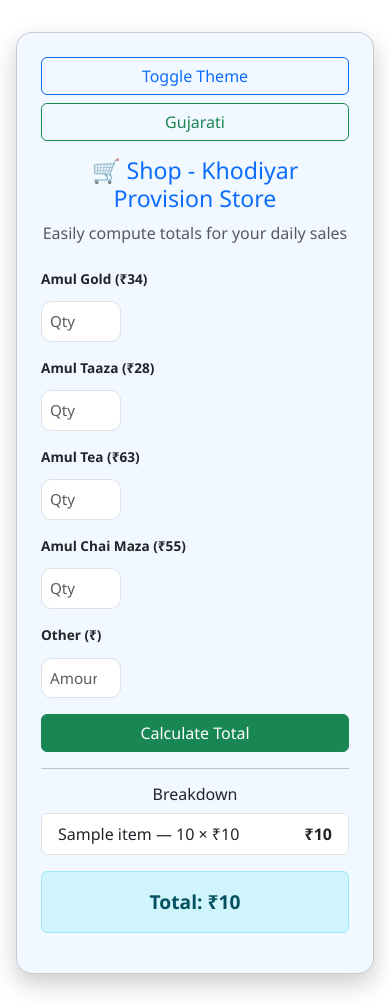
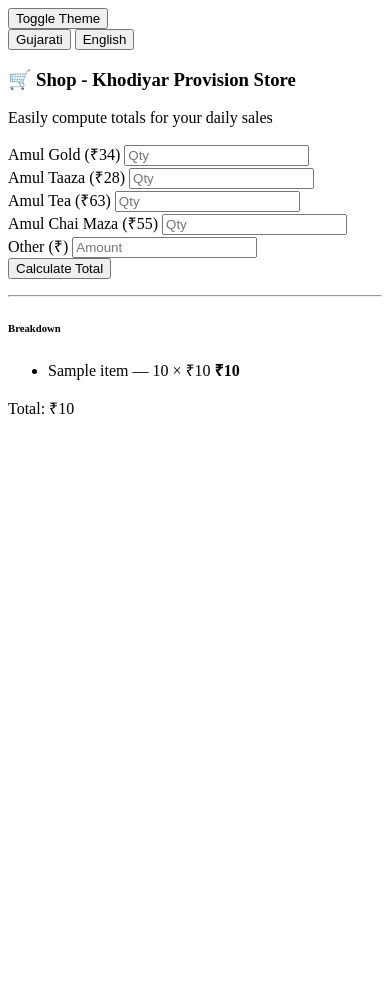
Before and after one commit to param-8383/shop-calculator, a Flask app: template templates/calculator.html in a window 390 px wide. After the commit the page ends 414 px from the top, so only its background shows below. Run offline with Flask 3, Linux system fonts and the light colour scheme; the template is opened without the code that fills it: most values are stand-ins (such as "Sample title", 1, 10 or a date in 2020).

Commit message:
calculator.html

```diff
--- a/templates/calculator.html
+++ b/templates/calculator.html
@@ -1,119 +1,14 @@
-<!DOCTYPE html>
-<html lang="en">
-<head>
-  <meta charset="UTF-8" />
-  <meta name="viewport" content="width=device-width, initial-scale=1" />
-  <title>Khodiyar Provision Store</title>
-  <link href="https://cdn.jsdelivr.net/npm/bootstrap@5.3.2/dist/css/bootstrap.min.css" rel="stylesheet" />
-  <style>
-    @import url('https://fonts.googleapis.com/css2?family=Noto+Sans+Gujarati&display=swap');
+<!-- Keep your head section unchanged -->
 
-    body, html {
-      height: 100%;
-      margin: 0;
-      font-family: 'Segoe UI', sans-serif;
-      transition: background-color 0.3s, color 0.3s;
-    }
-
-    .dark-mode {
-      background-color: #121212;
-      color: white;
-    }
-
-    .dark-mode .card {
-      background-color: rgba(33, 33, 33, 0.95);
-      color: white;
-    }
-
-    .overlay {
-      min-height: 100vh;
-      padding: 2rem 1rem;
-      display: flex;
-      align-items: center;
-      justify-content: center;
-    }
-
-    .card {
-      background-color: rgba(240, 248, 255, 0.9);
-      border-radius: 16px;
-      padding: 1.5rem;
-      box-shadow: 0 10px 25px rgba(0, 0, 0, 0.2);
-      backdrop-filter: blur(4px);
-    }
-
-    .form-section {
-      display: flex;
-      flex-wrap: wrap;
-      gap: 1rem;
-      justify-content: space-between;
-    }
-
-    .form-group {
-      flex: 1 1 calc(33.333% - 1rem);
-      min-width: 160px;
-      display: flex;
-      align-items: center;
-      gap: 0.5rem;
-    }
-
-    .form-label {
-      font-weight: 600;
-      font-size: 0.85rem;
-      margin-bottom: 0;
-    }
-
-    .form-control {
-      font-size: 0.95rem;
-      border-radius: 10px;
-      padding: 0.5rem;
-      max-width: 5rem;
-    }
-
-    .total-box {
-      font-size: 1.2rem;
-      font-weight: bold;
-    }
-
-    .toggle-switches {
-      display: flex;
-      justify-content: space-between;
-      margin-bottom: 1rem;
-    }
-
-    @media (max-width: 768px) {
-      .form-group {
-        flex: 1 1 48%;
-      }
-    }
-
-    @media (max-width: 576px) {
-      .form-group {
-        flex: 1 1 100%;
-        flex-direction: column;
-        align-items: flex-start;
-      }
-
-      .form-label {
-        margin-bottom: 0.25rem;
-      }
-
-      .toggle-switches {
-        flex-direction: column;
-        gap: 0.5rem;
-      }
-    }
-
-    .gujarati-font {
-      font-family: 'Noto Sans Gujarati', sans-serif;
-    }
-  </style>
-</head>
-<body class="" id="body">
+<body id="body">
   <div class="overlay">
     <div class="card w-100" style="max-width: 900px;">
       <div class="toggle-switches">
         <button class="btn btn-outline-primary" onclick="toggleTheme()">Toggle Theme</button>
-        <button class="btn btn-outline-success" onclick="translateToGujarati()">Gujarati</button>
+        <div>
+          <button class="btn btn-outline-success me-2" onclick="translateAllToGujarati()">Gujarati</button>
+          <button class="btn btn-outline-secondary" onclick="translateAllToEnglish()">English</button>
+        </div>
       </div>
 
       <div id="main-content">
@@ -160,11 +55,11 @@
               {% if data.total > 0 %}
                 <li class="list-group-item d-flex justify-content-between align-items-center">
                   {% if data.qty is defined and data.price is defined %}
-                    <span>{{ item }} — {{ data.qty }} × ₹{{ data.price }}</span>
+                    <span class="item-line">{{ item }} — {{ data.qty }} × ₹{{ data.price }}</span>
                   {% else %}
-                    <span>{{ item }}</span>
+                    <span class="item-line">{{ item }}</span>
                   {% endif %}
-                  <strong>₹{{ data.total }}</strong>
+                  <strong class="item-total">₹{{ data.total }}</strong>
                 </li>
               {% endif %}
             {% endfor %}
@@ -174,7 +69,6 @@
           </div>
         {% endif %}
       </div>
-
     </div>
   </div>
 
@@ -183,32 +77,113 @@
       document.body.classList.toggle('dark-mode');
     }
 
-    function translateToGujarati() {
-      const labels = document.querySelectorAll('.form-label');
-      const gujaratiMap = {
-        'Amul Gold (₹34)': 'અમૂલ ગોલ્ડ (₹૩૪)',
-        'Amul Taaza (₹28)': 'અમૂલ તાઝા (₹૨૮)',
-        'Amul Tea (₹63)': 'અમૂલ ટી (₹૬૩)',
-        'Amul Chai Maza (₹55)': 'ચા મજા (₹૫૫)',
-        'Other (₹)': 'અન્ય (₹)',
-        'Qty': 'જથ્થો',
-        'Amount': 'રકમ',
-        'Calculate Total': 'કુલ ગણો',
-        'Breakdown': 'વિગતવાર',
-        'Total:': 'કુલ રકમ:'
-      };
-      labels.forEach(label => {
-        if (gujaratiMap[label.textContent]) {
-          label.textContent = gujaratiMap[label.textContent];
+    const translations = {
+      'Amul Gold': 'અમૂલ ગોલ્ડ',
+      'Amul Taaza': 'અમૂલ તાઝા',
+      'Amul Tea': 'અમૂલ ટી',
+      'Amul Chai Maza': 'ચા મજા',
+      'Other': 'અન્ય',
+      'Qty': 'જથ્થો',
+      'Amount': 'રકમ',
+      'Calculate Total': 'કુલ ગણો',
+      'Breakdown': 'વિગતવાર',
+      'Total:': 'કુલ રકમ:',
+    };
+
+    const gujDigits = ['૦', '૧', '૨', '૩', '૪', '૫', '૬', '૭', '૮', '૯'];
+    const engDigits = ['0', '1', '2', '3', '4', '5', '6', '7', '8', '9'];
+
+    function toGujaratiDigit(str) {
+      return str.toString().split('').map(d => gujDigits[parseInt(d)] ?? d).join('');
+    }
+
+    function toEnglishDigit(str) {
+      return str.split('').map(d => {
+        const index = gujDigits.indexOf(d);
+        return index !== -1 ? index : d;
+      }).join('');
+    }
+
+    function translateAllToGujarati() {
+      document.getElementById('main-content').classList.add('gujarati-font');
+
+      document.querySelectorAll('.form-label').forEach(label => {
+        for (let en in translations) {
+          if (label.textContent.includes(en)) {
+            label.textContent = label.textContent
+              .replace(en, translations[en])
+              .replace(/\d+/g, m => toGujaratiDigit(m));
+          }
         }
       });
-      document.querySelector('.btn-success').textContent = 'કુલ ગણો';
-      const breakdownTitle = document.querySelector('h6');
-      if (breakdownTitle) breakdownTitle.textContent = 'વિગતવાર';
+
+      document.querySelectorAll('.form-control').forEach(input => {
+        if (input.placeholder === 'Qty') input.placeholder = translations['Qty'];
+        if (input.placeholder === 'Amount') input.placeholder = translations['Amount'];
+      });
+
+      const button = document.querySelector('.btn-success');
+      if (button) button.textContent = translations['Calculate Total'];
+
+      const breakdown = document.querySelector('h6');
+      if (breakdown) breakdown.textContent = translations['Breakdown'];
+
       const totalBox = document.getElementById('total-box');
-      if (totalBox) totalBox.innerHTML = totalBox.innerHTML.replace('Total:', 'કુલ રકમ:');
-      document.getElementById('main-content').classList.add('gujarati-font');
+      if (totalBox) {
+        totalBox.innerHTML = totalBox.innerHTML
+          .replace('Total:', translations['Total:'])
+          .replace(/\d+/g, m => toGujaratiDigit(m));
+      }
+
+      document.querySelectorAll('.item-line').forEach(el => {
+        el.innerHTML = el.innerHTML.replace(/\d+/g, m => toGujaratiDigit(m));
+      });
+
+      document.querySelectorAll('.item-total').forEach(el => {
+        el.textContent = el.textContent.replace(/\d+/g, m => toGujaratiDigit(m));
+      });
+    }
+
+    function translateAllToEnglish() {
+      document.getElementById('main-content').classList.remove('gujarati-font');
+
+      const reverseMap = Object.fromEntries(Object.entries(translations).map(([k, v]) => [v, k]));
+
+      document.querySelectorAll('.form-label').forEach(label => {
+        for (let guj in reverseMap) {
+          if (label.textContent.includes(guj)) {
+            label.textContent = label.textContent
+              .replace(guj, reverseMap[guj])
+              .replace(/[૦૧૨૩૪૫૬૭૮૯]+/g, m => toEnglishDigit(m));
+          }
+        }
+      });
+
+      document.querySelectorAll('.form-control').forEach(input => {
+        if (input.placeholder === translations['Qty']) input.placeholder = 'Qty';
+        if (input.placeholder === translations['Amount']) input.placeholder = 'Amount';
+      });
+
+      const button = document.querySelector('.btn-success');
+      if (button) button.textContent = 'Calculate Total';
+
+      const breakdown = document.querySelector('h6');
+      if (breakdown) breakdown.textContent = 'Breakdown';
+
+      const totalBox = document.getElementById('total-box');
+      if (totalBox) {
+        totalBox.innerHTML = totalBox.innerHTML
+          .replace(translations['Total:'], 'Total:')
+          .replace(/[૦૧૨૩૪૫૬૭૮૯]+/g, m => toEnglishDigit(m));
+      }
+
+      document.querySelectorAll('.item-line').forEach(el => {
+        el.innerHTML = el.innerHTML.replace(/[૦૧૨૩૪૫૬૭૮૯]+/g, m => toEnglishDigit(m));
+      });
+
+      document.querySelectorAll('.item-total').forEach(el => {
+        el.textContent = el.textContent.replace(/[૦૧૨૩૪૫૬૭૮૯]+/g, m => toEnglishDigit(m));
+      });
     }
   </script>
 </body>
-</html>
```
